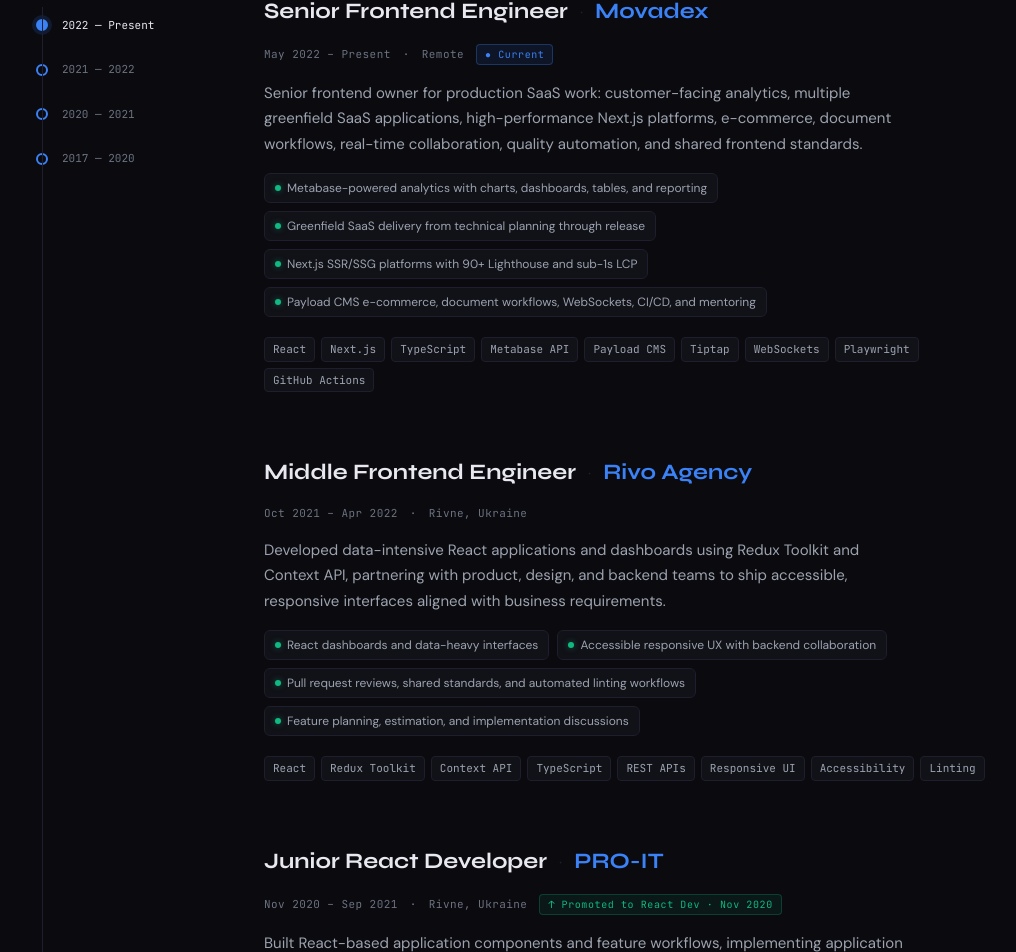
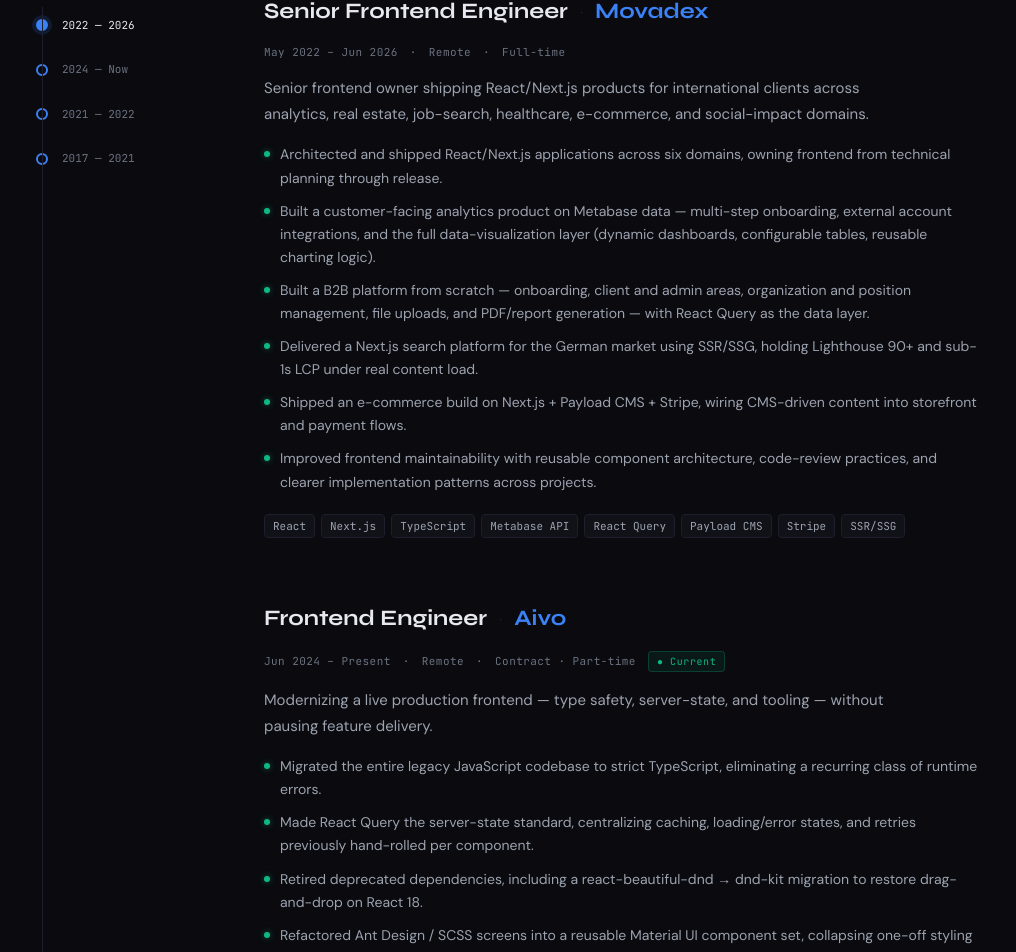
Before and after one commit to andriimaksymov/portfolio, a React (Vite) app: page / in a window 1280 px wide. Shown: the part 1146-2098 px from the top of the page, without its empty margins (118-1134 px from the left). Built offline with nearby package versions, Linux system fonts and the light colour scheme.

Commit message:
feat: enhance ExperienceSection with employment type and role highlights, update portfolio data for improved clarity

```diff
--- a/src/components/ExperienceSection.tsx
+++ b/src/components/ExperienceSection.tsx
@@ -31,6 +31,12 @@ export function ExperienceSection() {
                   <span>{experience.period}</span>
                   <span>·</span>
                   <span>{experience.location}</span>
+                  {experience.employmentType && (
+                    <>
+                      <span>·</span>
+                      <span>{experience.employmentType}</span>
+                    </>
+                  )}
                   {experience.badge && (
                     <span className={experience.badge.tone === "green" ? "pill pill-green" : "pill"}>{experience.badge.label}</span>
                   )}
@@ -38,13 +44,34 @@ export function ExperienceSection() {
 
                 <p className="exp-desc">{experience.description}</p>
 
-                {experience.impact && (
-                  <div className="chips">
-                    {experience.impact.map((impact) => (
-                      <span className="chip" key={impact}>
+                {experience.highlights && (
+                  <ul className="exp-highlights">
+                    {experience.highlights.map((highlight) => (
+                      <li key={highlight}>
                         <span className="gdot" />
-                        {impact}
-                      </span>
+                        <span>{highlight}</span>
+                      </li>
+                    ))}
+                  </ul>
+                )}
+
+                {experience.roles && (
+                  <div className="exp-roles">
+                    {experience.roles.map((role) => (
+                      <div className="exp-subrole" key={role.role}>
+                        <div className="exp-subrole-head">
+                          <span className="exp-subrole-title">{role.role}</span>
+                          <span className="exp-subrole-period">{role.period}</span>
+                        </div>
+                        <ul className="exp-highlights">
+                          {role.highlights.map((highlight) => (
+                            <li key={highlight}>
+                              <span className="gdot" />
+                              <span>{highlight}</span>
+                            </li>
+                          ))}
+                        </ul>
+                      </div>
                     ))}
                   </div>
                 )}
--- a/src/data/portfolio.ts
+++ b/src/data/portfolio.ts
@@ -38,9 +38,9 @@ export const hero: HeroContent = {
   nameLines: ["Andrii", "Maksymov"],
   titleRotations: ["Senior Frontend Engineer", "React / Next.js / TypeScript", "SaaS Platforms", "Full-Stack Capable"],
   description:
-    "Senior Frontend Engineer with 8+ years building production SaaS applications and 5+ years focused on React, TypeScript, and Next.js.",
+    "Senior Frontend Engineer with 9 years building production web applications and 5+ years focused on React, TypeScript, and Next.js.",
   stats: [
-    { value: 8, suffix: "+", label: "Years Web Experience" },
+    { value: 9, suffix: "", label: "Years Web Experience" },
     { value: 5, suffix: "+", label: "React / Next.js Years" },
     { value: 3, suffix: "", label: "Selected Projects" },
     { value: 90, suffix: "+", label: "Lighthouse Score" },
@@ -50,21 +50,43 @@ export const hero: HeroContent = {
 export const experiences: Experience[] = [
   {
     id: "exp-movadex",
-    timelineLabel: "2022 — Present",
+    timelineLabel: "2022 — 2026",
     role: "Senior Frontend Engineer",
     company: "Movadex",
-    period: "May 2022 – Present",
+    period: "May 2022 – Jun 2026",
     location: "Remote",
-    badge: { label: "● Current" },
+    employmentType: "Full-time",
     description:
-      "Senior frontend owner for production SaaS work: customer-facing analytics, multiple greenfield SaaS applications, high-performance Next.js platforms, e-commerce, document workflows, real-time collaboration, quality automation, and shared frontend standards.",
-    impact: [
-      "Metabase-powered analytics with charts, dashboards, tables, and reporting",
-      "Greenfield SaaS delivery from technical planning through release",
-      "Next.js SSR/SSG platforms with 90+ Lighthouse and sub-1s LCP",
-      "Payload CMS e-commerce, document workflows, WebSockets, CI/CD, and mentoring",
+      "Senior frontend owner shipping React/Next.js products for international clients across analytics, real estate, job-search, healthcare, e-commerce, and social-impact domains.",
+    highlights: [
+      "Architected and shipped React/Next.js applications across six domains, owning frontend from technical planning through release.",
+      "Built a customer-facing analytics product on Metabase data — multi-step onboarding, external account integrations, and the full data-visualization layer (dynamic dashboards, configurable tables, reusable charting logic).",
+      "Built a B2B platform from scratch — onboarding, client and admin areas, organization and position management, file uploads, and PDF/report generation — with React Query as the data layer.",
+      "Delivered a Next.js search platform for the German market using SSR/SSG, holding Lighthouse 90+ and sub-1s LCP under real content load.",
+      "Shipped an e-commerce build on Next.js + Payload CMS + Stripe, wiring CMS-driven content into storefront and payment flows.",
+      "Improved frontend maintainability with reusable component architecture, code-review practices, and clearer implementation patterns across projects.",
     ],
-    tags: ["React", "Next.js", "TypeScript", "Metabase API", "Payload CMS", "Tiptap", "WebSockets", "Playwright", "GitHub Actions"],
+    tags: ["React", "Next.js", "TypeScript", "Metabase API", "React Query", "Payload CMS", "Stripe", "SSR/SSG"],
+  },
+  {
+    id: "exp-aivo",
+    timelineLabel: "2024 — Now",
+    role: "Frontend Engineer",
+    company: "Aivo",
+    period: "Jun 2024 – Present",
+    location: "Remote",
+    employmentType: "Contract · Part-time",
+    badge: { label: "● Current", tone: "green" },
+    description:
+      "Modernizing a live production frontend — type safety, server-state, and tooling — without pausing feature delivery.",
+    highlights: [
+      "Migrated the entire legacy JavaScript codebase to strict TypeScript, eliminating a recurring class of runtime errors.",
+      "Made React Query the server-state standard, centralizing caching, loading/error states, and retries previously hand-rolled per component.",
+      "Retired deprecated dependencies, including a react-beautiful-dnd → dnd-kit migration to restore drag-and-drop on React 18.",
+      "Refactored Ant Design / SCSS screens into a reusable Material UI component set, collapsing one-off styling into one system.",
+      "Backfilled unit + Playwright E2E coverage on the five most critical flows, turning silent regressions into pre-merge failures.",
+    ],
+    tags: ["React", "TypeScript", "React Query", "Material UI", "dnd-kit", "Playwright"],
   },
   {
     id: "exp-rivo",
@@ -74,49 +96,48 @@ export const experiences: Experience[] = [
     period: "Oct 2021 – Apr 2022",
     location: "Rivne, Ukraine",
     description:
-      "Developed data-intensive React applications and dashboards using Redux Toolkit and Context API, partnering with product, design, and backend teams to ship accessible, responsive interfaces aligned with business requirements.",
-    impact: [
-      "React dashboards and data-heavy interfaces",
-      "Accessible responsive UX with backend collaboration",
-      "Pull request reviews, shared standards, and automated linting workflows",
-      "Feature planning, estimation, and implementation discussions",
+      "Built CRM and product frontends, proposing solutions and introducing libraries that improved development speed and maintainability.",
+    highlights: [
+      "Worked on an internal CRM system — discussing features, proposing solutions, and introducing frontend libraries that improved speed and maintainability.",
+      "Developed and extended a Next.js beauty-services platform, adding features and refactoring the codebase for maintainability as the product grew.",
+      "Built several Next.js landing-page sites with strong performance — Lighthouse 92 and green Core Web Vitals across the set.",
+      "Contributed to Phase 2 of a US B2C application for ValueSoft, Inc., shipping frontend enhancements and maintaining existing functionality.",
     ],
-    tags: ["React", "Redux Toolkit", "Context API", "TypeScript", "REST APIs", "Responsive UI", "Accessibility", "Linting"],
+    tags: ["React", "Next.js", "Redux Toolkit", "TypeScript", "REST APIs", "Performance"],
   },
   {
-    id: "exp-proit-react",
-    timelineLabel: "2020 — 2021",
-    role: "Junior React Developer",
+    id: "exp-proit",
+    timelineLabel: "2017 — 2021",
+    role: "Frontend Developer",
     company: "PRO-IT",
-    period: "Nov 2020 – Sep 2021",
+    period: "Jul 2017 – Sep 2021",
     location: "Rivne, Ukraine",
-    badge: { label: "↑ Promoted to React Dev · Nov 2020", tone: "green" },
+    badge: { label: "↑ Grew HTML/CSS → React", tone: "green" },
     description:
-      "Built React-based application components and feature workflows, implementing application state, business logic, API integration, and backend collaboration inside production client projects.",
-    impact: [
-      "Reusable React component patterns",
-      "Application state and business logic delivery",
-      "API integration and backend collaboration",
-      "Agile production code maintenance and extension",
+      "Grew from HTML/CSS markup into React and Next.js development, building reusable UI and customer-facing pages for production client projects.",
+    roles: [
+      {
+        role: "Junior React Developer",
+        period: "Nov 2020 – Sep 2021",
+        highlights: [
+          "Moved from HTML/CSS into React and Next.js, building reusable UI components and production-ready customer-facing pages.",
+          "Built a Next.js website for a B2B video-player product, helping customers understand it and configure integration options.",
+          "Developed an integration page where users selected video-player parameters and generated an embed script for their own sites.",
+          "Contributed frontend features to the video-player product alongside an existing engineering team.",
+        ],
+      },
+      {
+        role: "HTML/CSS Developer",
+        period: "Jul 2017 – Oct 2020",
+        highlights: [
+          "Built responsive HTML/CSS markup, email templates, reusable layout patterns, and shared CSS libraries for production websites.",
+          "Worked on a large B2C video-hosting product — markup, responsive layout, animation, and web performance optimization.",
+          "Built responsive, reusable markup for a custom web video player across desktop, tablet, and mobile.",
+          "Optimized page structure, styles, and assets to improve loading speed, responsiveness, and cross-browser stability.",
+        ],
+      },
     ],
-    tags: ["React", "JavaScript", "TypeScript", "REST APIs", "Component Architecture", "Agile", "Production Code"],
-  },
-  {
-    id: "exp-proit-html",
-    timelineLabel: "2017 — 2020",
-    role: "HTML/CSS Developer",
-    company: "PRO-IT",
-    period: "Jul 2017 – Oct 2020",
-    location: "Rivne, Ukraine",
-    description:
-      "Delivered responsive, cross-browser UI layouts for 10+ client projects, translating design handoff and business requirements into maintainable production interfaces.",
-    impact: [
-      "10+ responsive client projects",
-      "Maintainable Sass-based styling",
-      "Accessibility and performance optimization",
-      "External APIs, third-party services, payments, auth, and error handling",
-    ],
-    tags: ["HTML5", "CSS3", "Sass", "JavaScript", "Responsive Design", "Accessibility", "Performance", "External APIs"],
+    tags: ["React", "Next.js", "JavaScript", "HTML5", "CSS3", "Sass", "Responsive Design"],
   },
 ];
 
@@ -199,11 +220,11 @@ export const projects: ProjectsContent = {
 
 export const about: AboutContent = {
   paragraphs: [
-    "I build production SaaS applications with a focus on React, TypeScript, and Next.js, combining architecture, scalable component systems, and reliable data-fetching patterns.",
-    "My work spans architecting new applications from scratch, modernizing legacy frontend systems without unnecessary rewrites, building customer-facing analytics and data-visualization UIs, and leading frontend delivery from technical planning through release.",
-    "I am equally comfortable collaborating across the stack with Node.js, PostgreSQL, and Prisma in remote, cross-functional teams, while using AI-assisted development tools for code review, refactoring, debugging, test generation, and development acceleration.",
+    "I'm a Senior Frontend Engineer with 9 years building production web applications and 5+ years focused on React, TypeScript, and Next.js. I'm equally strong architecting new applications from scratch and modernizing legacy frontend systems without unnecessary rewrites.",
+    "My work spans customer-facing analytics and data-visualization UIs, JavaScript-to-TypeScript migrations, scalable component architecture, React Query data-fetching, and Playwright E2E testing — owning frontend delivery from technical planning through release.",
+    "I'm comfortable collaborating across the stack with Node.js, PostgreSQL, and Prisma in remote, cross-functional teams, and I lean on AI-assisted tools (Claude Code, Codex, Copilot, Cursor) for code review, refactoring, debugging, and test generation.",
   ],
-  values: ["Frontend Ownership", "SaaS Delivery", "Performance & Quality"],
+  values: ["Frontend Ownership", "Legacy Modernization", "SaaS Delivery", "Performance & Quality"],
   education: [
     {
       institution: "National University of Water Management and Natural Resources",
--- a/src/styles/index.css
+++ b/src/styles/index.css
@@ -512,28 +512,63 @@ section:last-of-type { border-bottom: none; }
   line-height: 1.7;
   max-width: 640px;
 }
-.chips {
+.exp-highlights {
   display: flex;
-  flex-wrap: wrap;
-  gap: 8px;
+  flex-direction: column;
+  gap: 10px;
+  list-style: none;
+  margin: 0;
+  padding: 0;
+  max-width: 720px;
 }
-.chip {
-  display: inline-flex;
-  align-items: center;
-  gap: 6px;
-  padding: 5px 10px;
-  background: #111118;
-  border: 1px solid #1E1E2E;
-  border-radius: 6px;
+.exp-highlights li {
+  display: flex;
+  align-items: flex-start;
+  gap: 10px;
   font-family: "DM Sans", sans-serif;
-  font-size: 12px;
+  font-size: 14px;
+  line-height: 1.65;
   color: #9CA3AF;
 }
-.chip .gdot {
+.gdot {
+  flex: none;
   width: 6px; height: 6px;
   border-radius: 50%;
   background: #10B981;
   box-shadow: 0 0 6px rgba(16,185,129,0.5);
+}
+.exp-highlights .gdot {
+  margin-top: 8px;
+}
+.exp-roles {
+  display: flex;
+  flex-direction: column;
+  gap: 24px;
+}
+.exp-subrole {
+  display: flex;
+  flex-direction: column;
+  gap: 12px;
+  padding-left: 16px;
+  border-left: 1px solid #1E1E2E;
+}
+.exp-subrole-head {
+  display: flex;
+  flex-wrap: wrap;
+  align-items: baseline;
+  gap: 10px;
+}
+.exp-subrole-title {
+  font-family: "Syne", sans-serif;
+  font-weight: 700;
+  font-size: 15px;
+  color: #E8E8F0;
+}
+.exp-subrole-period {
+  font-family: "JetBrains Mono", monospace;
+  font-size: 11px;
+  color: #6B7280;
+  letter-spacing: 0.04em;
 }
 .tags {
   display: flex;
```
Also changed, not shown: src/types.ts (+9 -1 lines), 1 other file (tests, documents, lock files or other folders).
